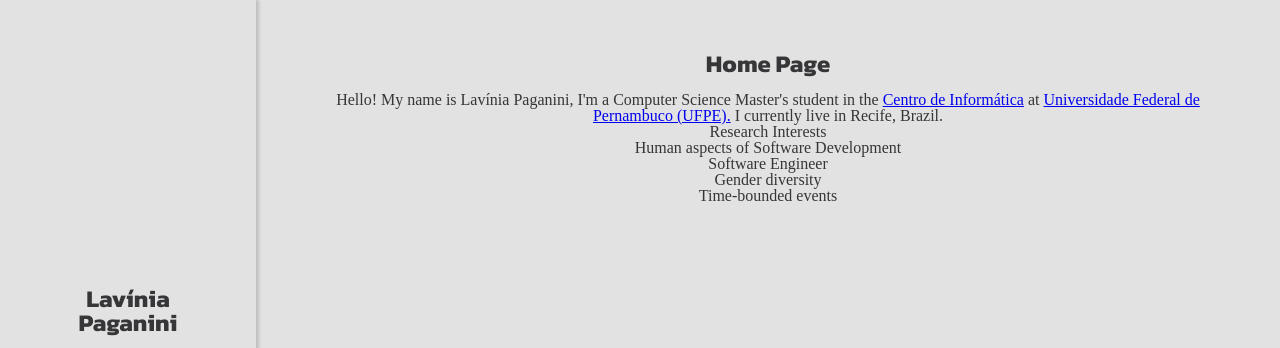
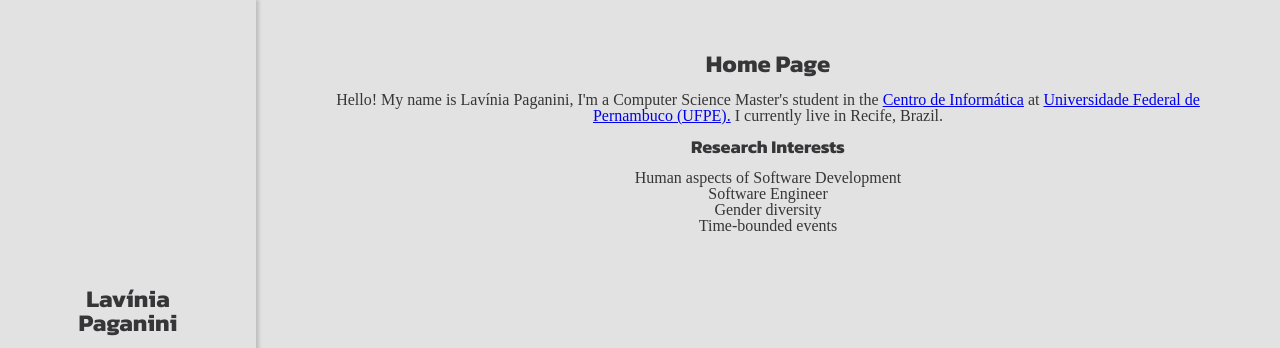
Before and after one commit to lfp2/lfp2.github.io, a Gatsby site: page / in a window 1280 px wide. Shown: the top 348 px of the page. Built offline with nearby package versions, Linux system fonts and the light colour scheme; Gatsby itself is replaced by a stand-in of ours; a web font is replaced by a local one.

Commit message:
:lipstick: Update h2 styling :lipstick:

```diff
--- a/src/styles/global-style.js
+++ b/src/styles/global-style.js
@@ -24,6 +24,11 @@ export const GlobalStyle = createGlobalStyle`
   h1 {
     font-family: Kanit;
     font-size: 24px;
-    margin: 16px;
+    margin: 16px 0 16px 0;
+  }
+  h2 {
+    font-family: Kanit;
+    font-size: 18px;
+    margin: 14px 0 14px 0;
   }
 `
```
